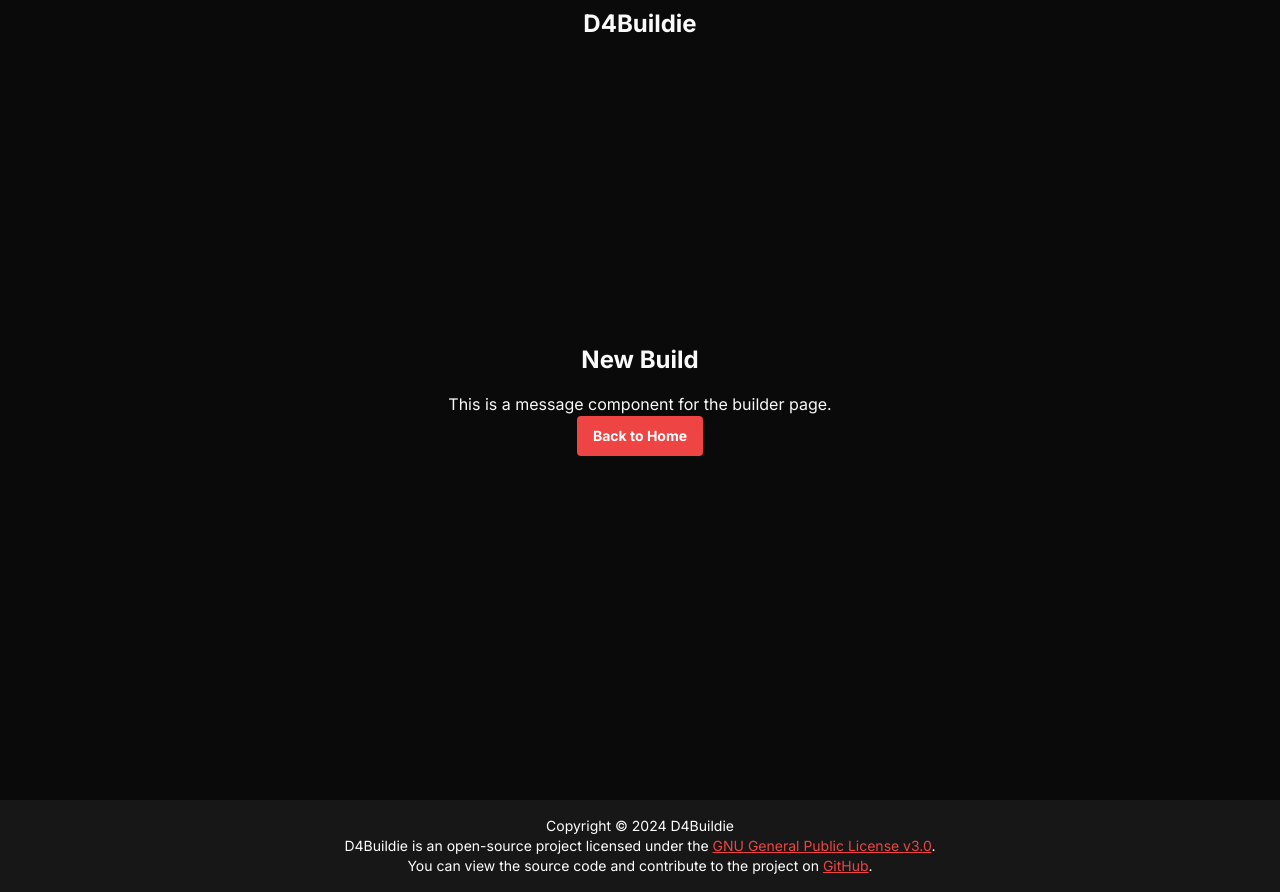
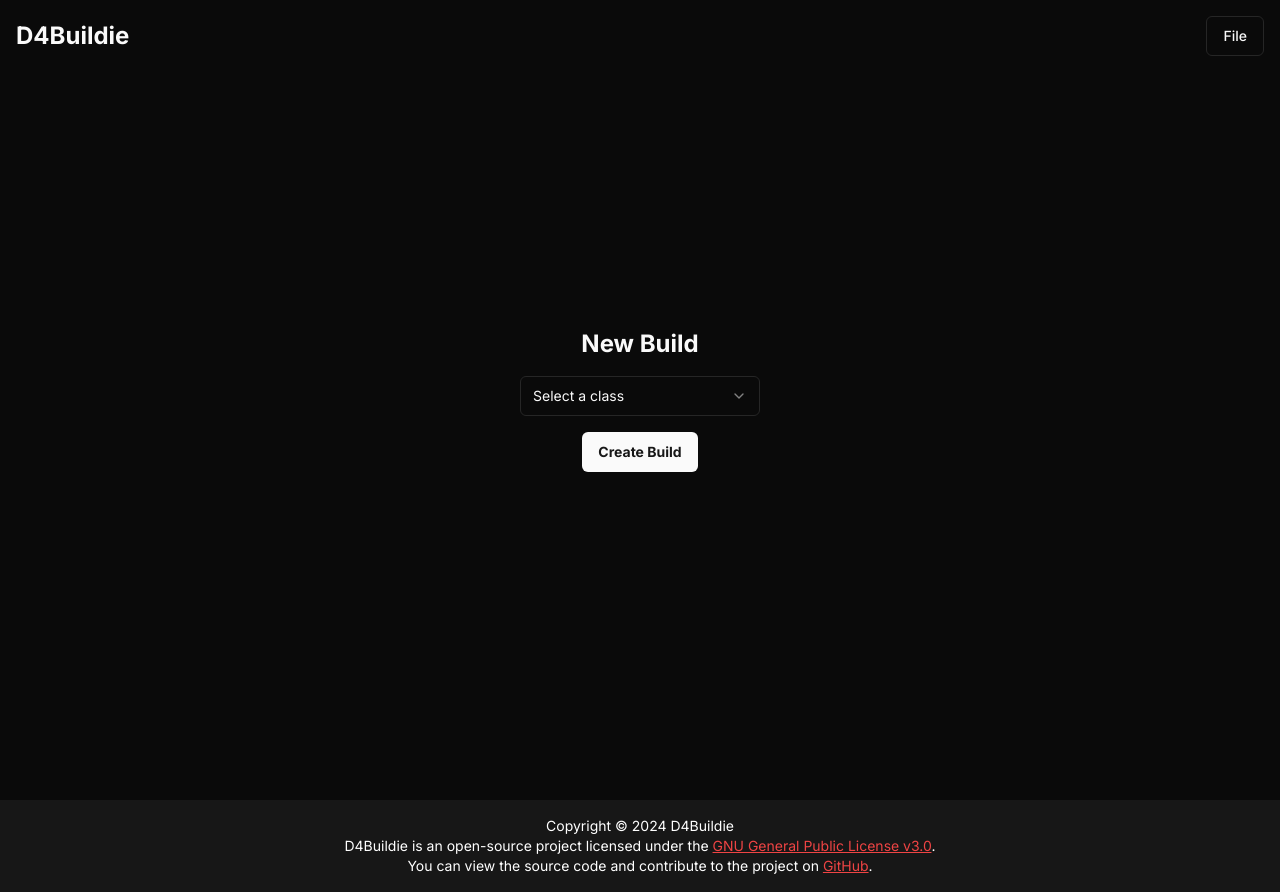
Before and after one commit to juddisjudd/d4buildie, a Next.js app: page /builder in a window 1280 px wide. Built offline with nearby package versions, Linux system fonts and the light colour scheme.

Commit message:
chore: class builder stuff (its all bad)

```diff
--- /dev/null
+++ b/src/app/builder/[class]/page.tsx
@@ -0,0 +1,30 @@
+import React from 'react';
+import { Button } from '@/components/ui/button';
+import ClientButton from '@/app/builder/_components/ClientButton';
+
+const classes = [
+  'barbarian',
+  'druid',
+  'necromancer',
+  'rogue',
+  'sorcerer',
+  'spiritborn',
+];
+
+export async function generateStaticParams() {
+  return classes.map((cls) => ({ class: cls }));
+}
+
+const ClassBuilderPage = ({ params }: { params: { class: string } }) => {
+  const className = params.class;
+
+  return (
+    <main className="flex flex-col items-center justify-center min-h-screen p-4">
+      <h1 className="text-2xl font-bold mb-4">{className} Builder</h1>
+      <p className="mb-4">This is the builder page for the {className} class.</p>
+      <ClientButton />
+    </main>
+  );
+};
+
+export default ClassBuilderPage;
--- /dev/null
+++ b/src/app/builder/_components/ClassSelect.tsx
@@ -0,0 +1,39 @@
+'use client';
+
+import React from 'react';
+import { Select, SelectTrigger, SelectValue, SelectContent, SelectGroup, SelectItem } from '@/components/ui/select';
+
+const classes = [
+  { value: 'barbarian', label: 'Barbarian', icon: '/images/icons/classes/barbarian.webp' },
+  { value: 'druid', label: 'Druid', icon: '/images/icons/classes/druid.webp' },
+  { value: 'necromancer', label: 'Necromancer', icon: '/images/icons/classes/necromancer.webp' },
+  { value: 'rogue', label: 'Rogue', icon: '/images/icons/classes/rogue.webp' },
+  { value: 'sorcerer', label: 'Sorcerer', icon: '/images/icons/classes/sorcerer.webp' },
+  { value: 'spiritborn', label: 'Spiritborn', icon: '/images/icons/classes/spiritborn.webp' },
+];
+
+interface ClassSelectProps {
+  onChange: (value: string) => void;
+}
+
+export const ClassSelect: React.FC<ClassSelectProps> = ({ onChange }) => {
+  return (
+    <Select onValueChange={onChange}>
+      <SelectTrigger className="w-[240px]">
+        <SelectValue placeholder="Select a class" />
+      </SelectTrigger>
+      <SelectContent>
+        <SelectGroup>
+          {classes.map((cls) => (
+            <SelectItem key={cls.value} value={cls.value}>
+              <div className="flex items-center gap-2">
+                <img src={cls.icon} alt={cls.label} width={40} height={40} className="rounded-md" />
+                <span>{cls.label}</span>
+              </div>
+            </SelectItem>
+          ))}
+        </SelectGroup>
+      </SelectContent>
+    </Select>
+  );
+};
--- /dev/null
+++ b/src/app/builder/_components/ClientButton.tsx
@@ -0,0 +1,22 @@
+
+'use client';
+
+import React from 'react';
+import { useRouter } from 'next/navigation';
+import { Button } from '@/components/ui/button';
+
+const ClientButton: React.FC = () => {
+  const router = useRouter();
+
+  const handleBackClick = () => {
+    router.push('/builder');
+  };
+
+  return (
+    <Button onClick={handleBackClick}>
+      Back to Class Selection
+    </Button>
+  );
+};
+
+export default ClientButton;
--- a/src/app/builder/page.tsx
+++ b/src/app/builder/page.tsx
@@ -1,20 +1,29 @@
 'use client';
 
-import React from 'react';
+import React, { useState } from 'react';
+import { useRouter } from 'next/navigation';
 import { Button } from '@/components/ui/button';
-import Link from 'next/link';
-import { Message } from './_components/Message';
+import { ClassSelect } from './_components/ClassSelect';
 
 export default function Builder() {
+  const [selectedClass, setSelectedClass] = useState('');
+  const router = useRouter();
+
+  const handleCreateBuild = () => {
+    if (selectedClass) {
+      router.push(`/builder/${selectedClass}`);
+    } else {
+      alert('Please select a class.');
+    }
+  };
+
   return (
     <main className="flex flex-col items-center justify-center min-h-screen p-4">
       <h1 className="text-2xl font-bold mb-4">New Build</h1>
-      <Message />
-      <Link href="/">
-        <Button className="px-4 py-2 font-bold text-white bg-red-500 rounded hover:bg-red-700">
-          Back to Home
-        </Button>
-      </Link>
+      <ClassSelect onChange={(value) => setSelectedClass(value)} />
+      <Button onClick={handleCreateBuild} className="px-4 py-2 mt-4 font-bold">
+        Create Build
+      </Button>
     </main>
   );
 }
--- a/src/app/layout.tsx
+++ b/src/app/layout.tsx
@@ -33,7 +33,7 @@ export default function RootLayout({
             </TooltipProvider>
           </ThemeProvider>
         </Provider>
-        <Toaster expand={true} position="bottom-right" />
+        <Toaster richColors expand={true} position="bottom-right" />
       </body>
     </html>
   );
--- a/src/app/page.tsx
+++ b/src/app/page.tsx
@@ -9,8 +9,7 @@ import Link from 'next/link';
 
 export default function Home() {
   const handleImportLoadClick = () => {
-    console.log('Button clicked');
-    toast('Feature not implemented yet.');
+    toast.error('Feature not implemented yet.');
   };
 
   return (
--- a/src/components/header.tsx
+++ b/src/components/header.tsx
@@ -1,13 +1,44 @@
-import React from "react";
-import Link from "next/link";
+import React from 'react';
+import Link from 'next/link';
+import {
+  Menubar,
+  MenubarContent,
+  MenubarItem,
+  MenubarMenu,
+  MenubarSeparator,
+  MenubarSub,
+  MenubarSubContent,
+  MenubarSubTrigger,
+  MenubarTrigger,
+} from '@/components/ui/menubar';
 
 const Header: React.FC = () => {
   return (
-    <div className="fixed top-0 left-0 w-full bg-background p-2">
-      <div className="flex items-center justify-center">
+    <div className="fixed top-0 left-0 w-full bg-background p-4">
+      <div className="flex items-center justify-between">
         <Link href="/">
           <p className="logo text-2xl font-bold">D4Buildie</p>
         </Link>
+        <Menubar>
+          <MenubarMenu>
+            <MenubarTrigger>File</MenubarTrigger>
+            <MenubarContent>
+              <MenubarItem>
+                <Link href="/builder">New Build</Link>
+              </MenubarItem>
+              <MenubarItem>
+                Reset Current
+              </MenubarItem>
+              <MenubarSeparator />
+              <MenubarSub>
+                <MenubarSubTrigger>Share Build</MenubarSubTrigger>
+                <MenubarSubContent>
+                  <MenubarItem>Create link</MenubarItem>
+                </MenubarSubContent>
+              </MenubarSub>
+            </MenubarContent>
+          </MenubarMenu>
+        </Menubar>
       </div>
     </div>
   );
```
Also changed, not shown: 1 other file (tests, documents, lock files or other folders).
